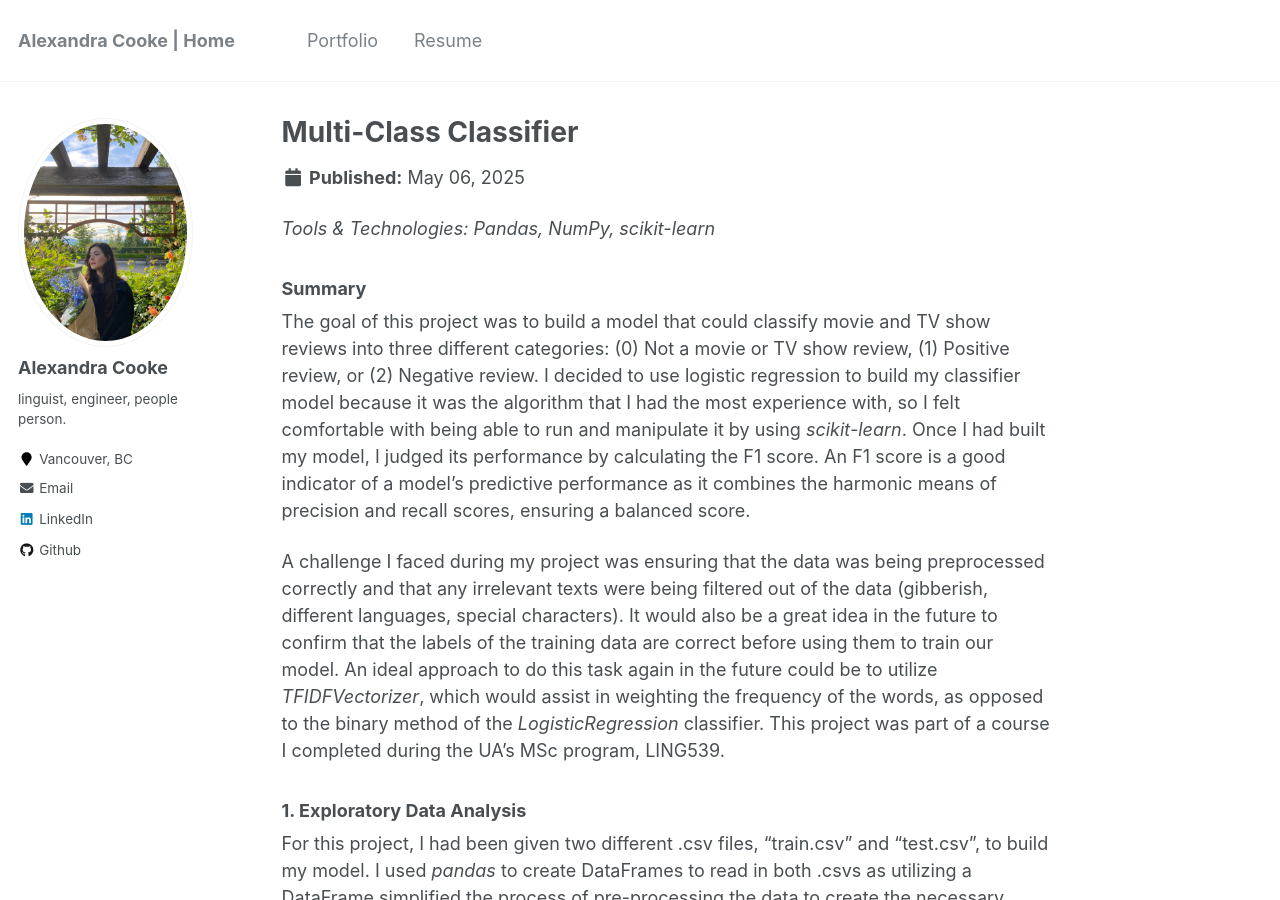
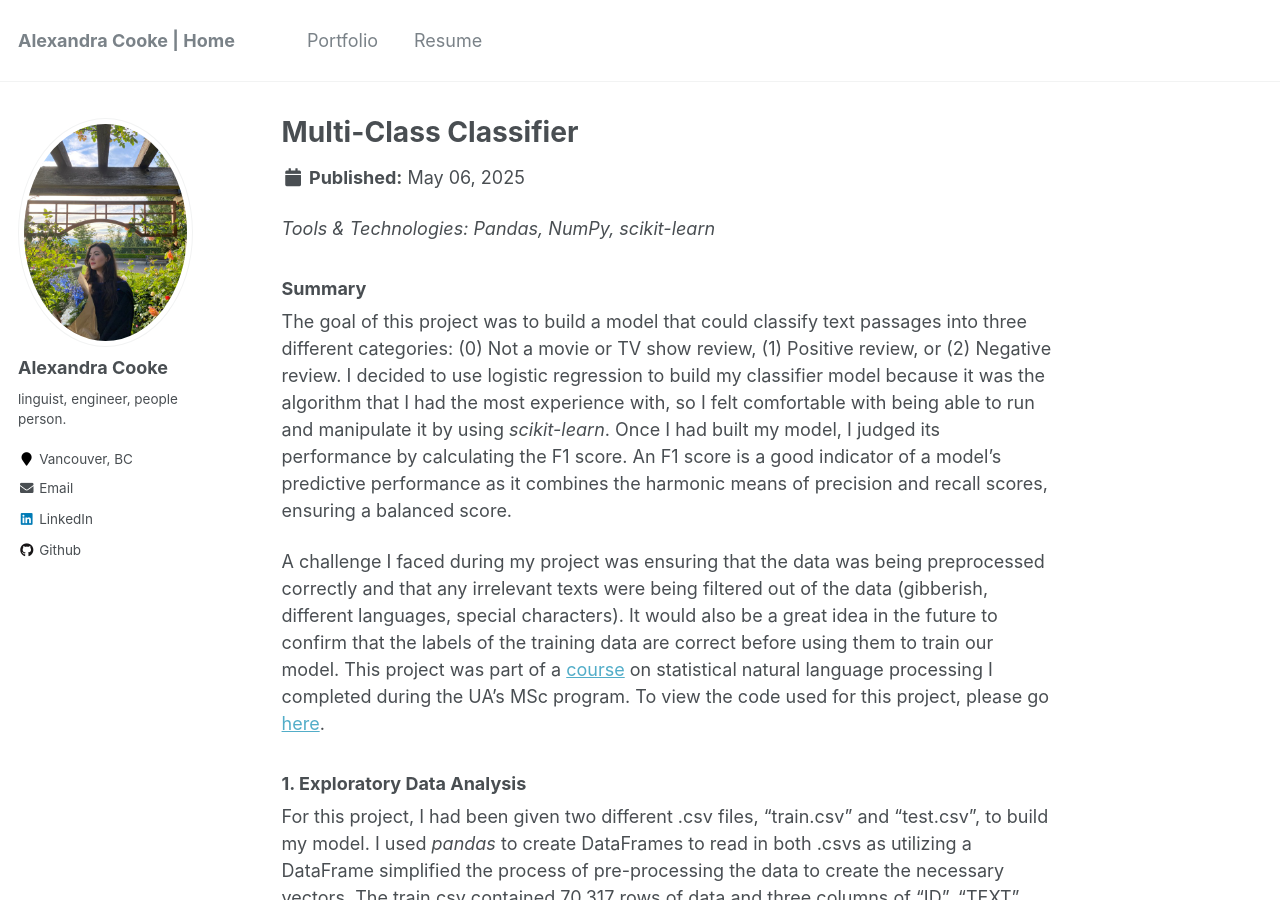
Before and after one commit to acooke82/acooke82.github.io, a Jekyll site: the page built from _portfolio/portfolio-2.md, in a window 1280 px wide and 900 px high. Built offline with Jekyll 4.4.1, drawn with Linux system fonts in a browser that asks for light colours; some of the changed text lies outside the part shown.

Commit message:
Update portfolio-2.md
added clarifying links

```diff
--- a/_portfolio/portfolio-2.md
+++ b/_portfolio/portfolio-2.md
@@ -7,9 +7,9 @@ _Tools & Technologies: Pandas, NumPy, scikit-learn_
 
 ### Summary
 
-The goal of this project was to build a model that could classify movie and TV show reviews into three different categories: (0) Not a movie or TV show review, (1) Positive review, or (2) Negative review. I decided to use logistic regression to build my classifier model because it was the algorithm that I had the most experience with, so I felt comfortable with being able to run and manipulate it by using *scikit-learn*. Once I had built my model, I judged its performance by calculating the F1 score. An F1 score is a good indicator of a model's predictive performance as it combines the harmonic means of precision and recall scores, ensuring a balanced score.
+The goal of this project was to build a model that could classify text passages into three different categories: (0) Not a movie or TV show review, (1) Positive review, or (2) Negative review. I decided to use logistic regression to build my classifier model because it was the algorithm that I had the most experience with, so I felt comfortable with being able to run and manipulate it by using *scikit-learn*. Once I had built my model, I judged its performance by calculating the F1 score. An F1 score is a good indicator of a model's predictive performance as it combines the harmonic means of precision and recall scores, ensuring a balanced score.
 
-A challenge I faced during my project was ensuring that the data was being preprocessed correctly and that any irrelevant texts were being filtered out of the data (gibberish, different languages, special characters). It would also be a great idea in the future to confirm that the labels of the training data are correct before using them to train our model. An ideal approach to do this task again in the future could be to utilize *TFIDFVectorizer*, which would assist in weighting the frequency of the words, as opposed to the binary method of the *LogisticRegression* classifier. This project was part of a course I completed during the UA's MSc program, LING539.
+A challenge I faced during my project was ensuring that the data was being preprocessed correctly and that any irrelevant texts were being filtered out of the data (gibberish, different languages, special characters). It would also be a great idea in the future to confirm that the labels of the training data are correct before using them to train our model. This project was part of a [course](https://catalog.arizona.edu/courses/0199291) on statistical natural language processing I completed during the UA's MSc program. To view the code used for this project, please go [here](https://github.com/acooke82/multiclass_classification_model).
 
 ### 1. Exploratory Data Analysis
 
```
Also changed, not shown: other parts of _portfolio/portfolio-2.md (+2 -0 lines).
